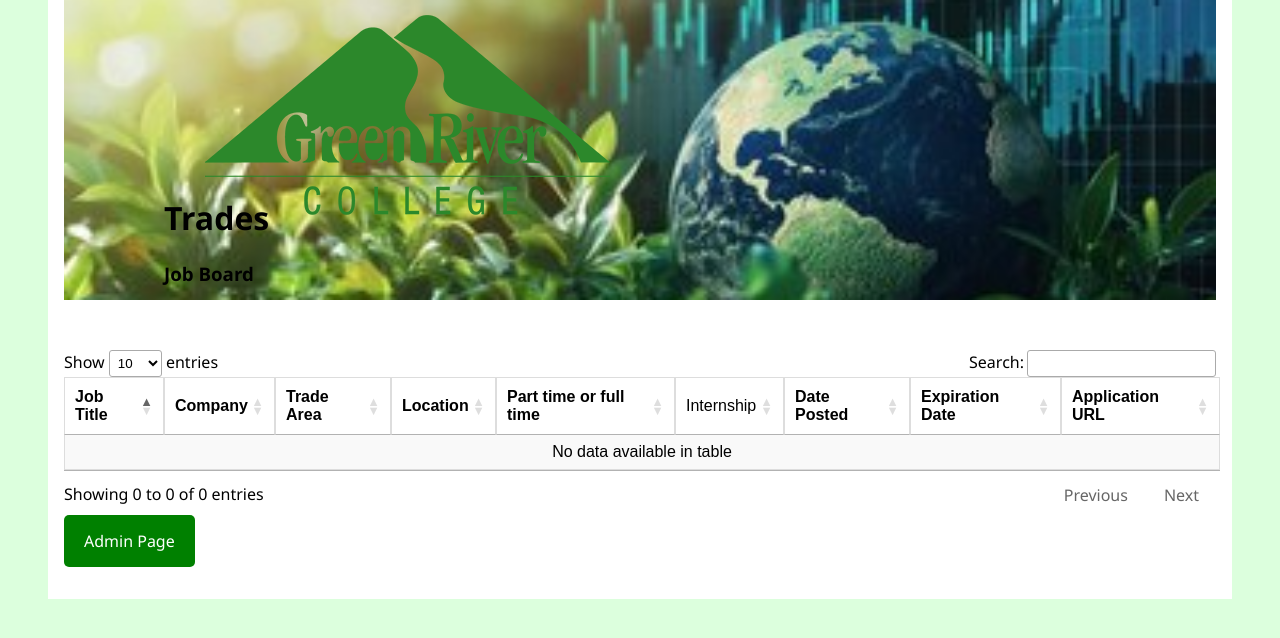
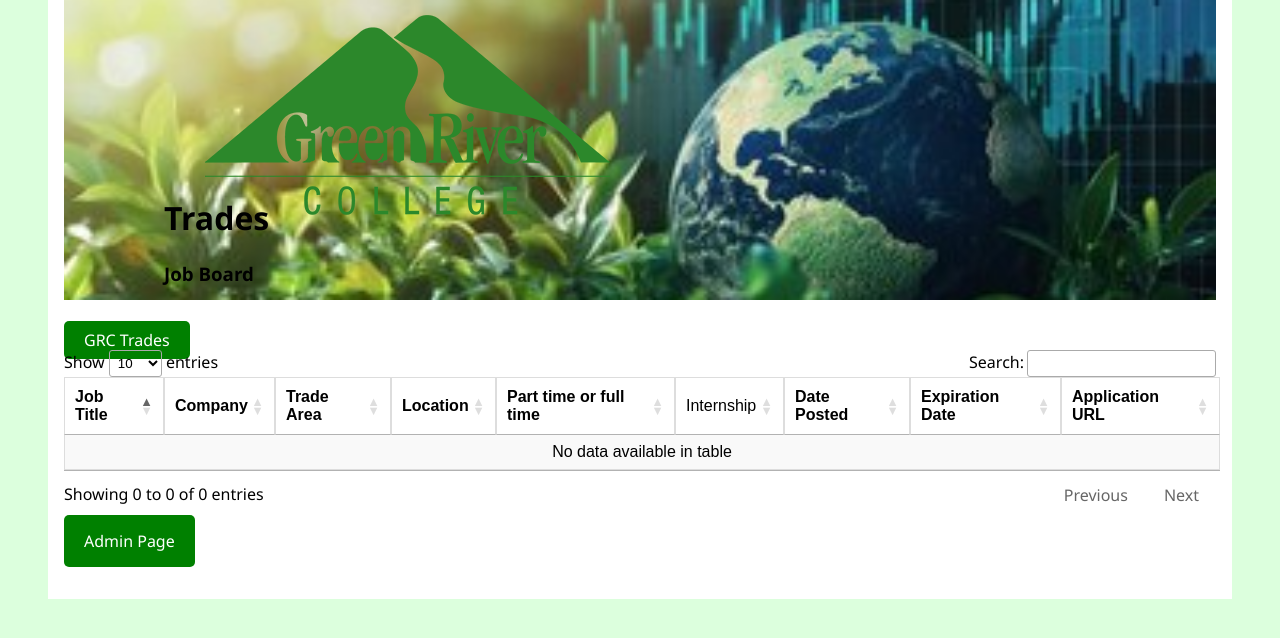
Before and after one commit to LucidIsDreaming/WomenInStemJobBoard, a Node server app: page / in a window 1280 px wide. Shown: the top 638 px of the page. Run offline with Node 20, Linux system fonts and the light colour scheme; some libraries are stand-ins or nearby versions.

Commit message:
added grc trades button

```diff
--- a/pages/styles/home-styles.css
+++ b/pages/styles/home-styles.css
@@ -93,3 +93,15 @@ th, td {
   align-items: center;
   display:inline-block;
 }
+#grc-button{
+  background-color: green;
+  color:white;
+  text-decoration: none;
+  border-radius: 5px;
+  text-align: center;
+  padding: 8px;
+  padding-left: 20px;
+  padding-right: 20px;
+  align-items: center;
+  display:inline-block;
+}
--- a/views/home.ejs
+++ b/views/home.ejs
@@ -21,6 +21,9 @@
             <div class = "text-layer">
             <h1>Trades</h1>
             <h3>Job Board</h3>
+            </div>
+            <div>
+                 <p><a href="https://www.greenriver.edu/students/academics/areas-of-interest/program-maps/trades-industrial-tech-aviation-natural-resources/index.html" target="_blank" id="grc-button">GRC Trades</a></p>
             </div>
         </div>
     </div>
@@ -77,6 +80,7 @@
                 <td><%= job.expDate %></td>
                 <td id="button-td"><a href="<%= job.appUrl %>" target="_blank" id="apply-button">Apply</a></td>
                 </tr>
+
             <%}); %>
         </tbody>
     </table>
```
